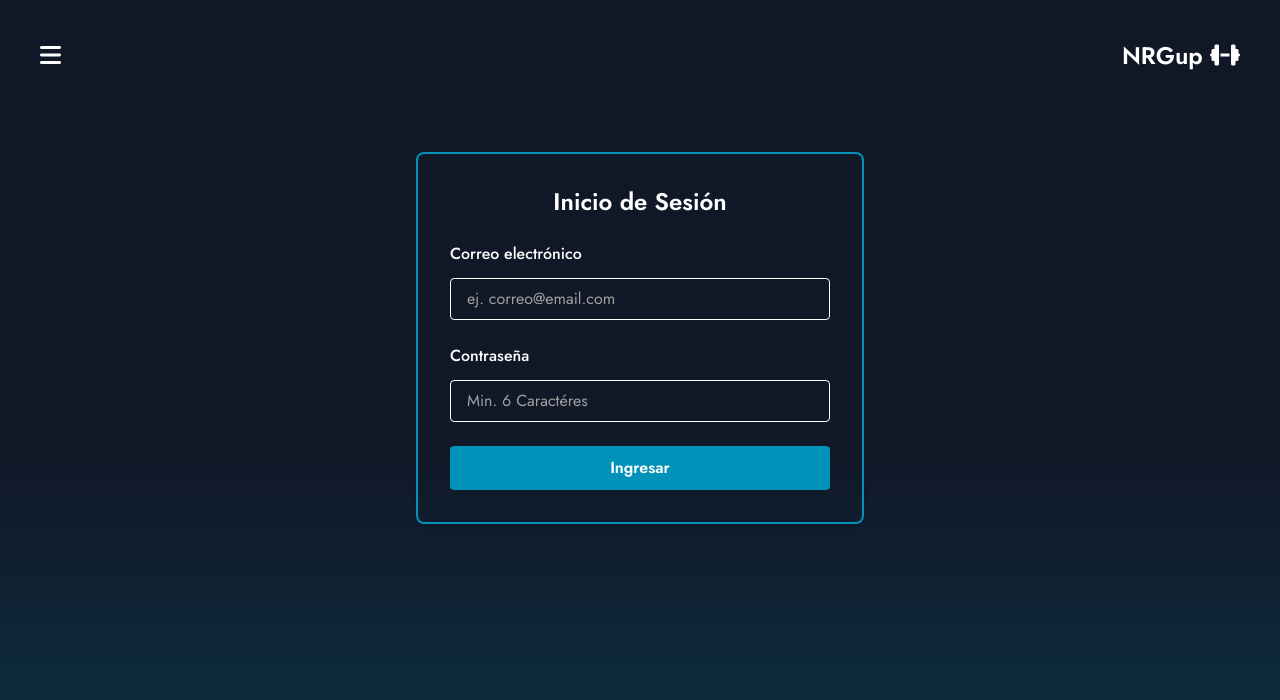
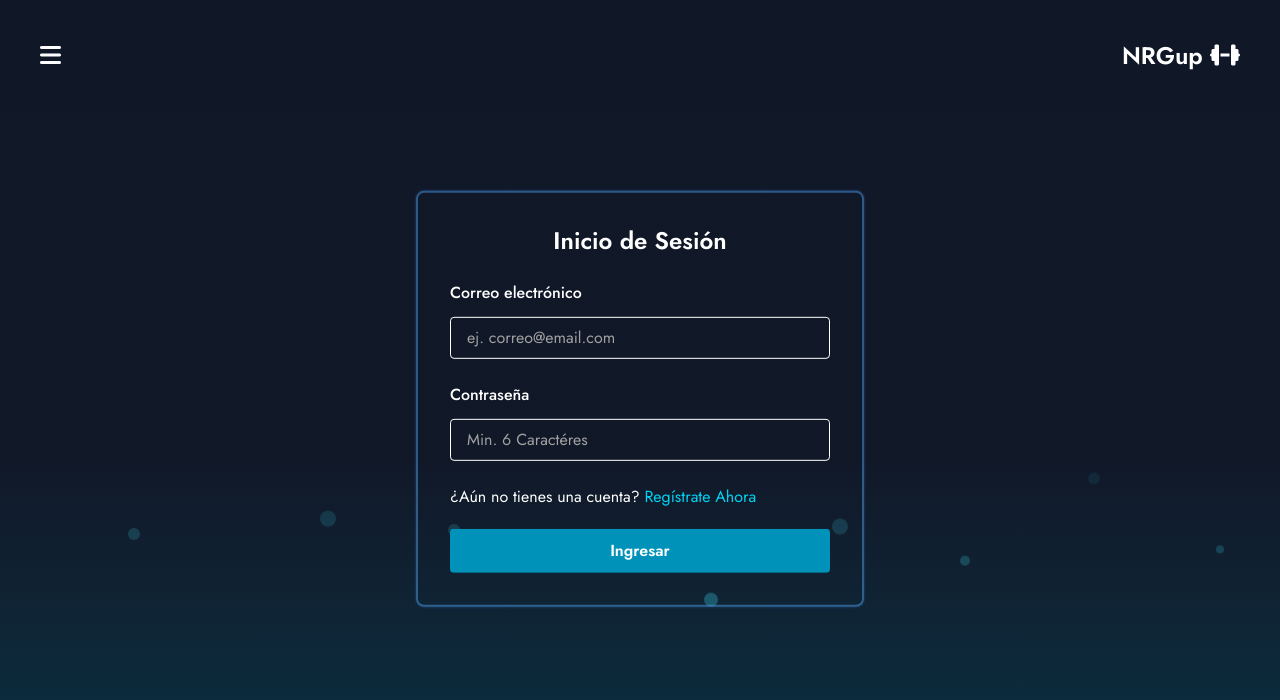
Before and after one commit to Alontop/nrgup, an Angular app: page /login in a window 1280 px wide. Shown: the top 700 px of the page. Built offline with nearby package versions, Linux system fonts and the light colour scheme.

Commit message:
Implementación de animaciones: Bordes parpadeantes, Burbujas de fondo y bloques con levitación

```diff
--- a/src/app/bloque-login/bloque-login.component.html
+++ b/src/app/bloque-login/bloque-login.component.html
@@ -1,5 +1,23 @@
+<style>
+  @keyframes respiracion {
+    0%,
+    100% {
+      border-color: rgba(59, 130, 246, 0.3);
+      box-shadow: 0 0 0px rgba(59, 130, 246, 0.3);
+    }
+    50% {
+      border-color: rgb(108, 207, 247);
+      box-shadow: 0 0 12px rgba(59, 130, 246, 0.8);
+    }
+  }
+
+  .respiracion {
+    animation: respiracion 6s ease-in-out infinite;
+  }
+</style>
+
 <form
-  class="bg-transparent border-2 border-cyan-600 p-8 rounded-lg shadow-md w-150 max-w-md space-y-6 h-auto mt-10"
+  class="bg-transparent border-2 border-cyan-600 p-8 rounded-lg shadow-md w-150 max-w-md space-y-6 h-auto mt-10 respiracion"
 >
   <h2 class="text-2xl font-jost font-semibold text-center text-white">
     Inicio de Sesión
@@ -30,11 +48,19 @@
       placeholder="Min. 6 Caractéres"
     />
   </div>
+  <span class="text-white"
+    >¿Aún no tienes una cuenta?
+    <a
+      href="/registro"
+      class="text-cyan-400 hover:text-cyan-600 transition duration-200"
+      >Regístrate Ahora</a
+    ></span
+  >
 
   <!-- Botón -->
   <button
     type="submit"
-    class="w-full bg-cyan-600 hover:bg-gray-900 border-2 border-transparent hover:border-cyan-500 text-white font-jost font-semibold py-2 px-4 rounded transition duration-250 placeholder-neutral-400"
+    class="w-full bg-cyan-600 hover:bg-gray-900 border-2 border-transparent hover:border-cyan-500 text-white font-jost font-semibold py-2 px-4 rounded transition duration-250 placeholder-neutral-400 mt-5"
   >
     Ingresar
   </button>
--- a/src/app/bloque-registro/bloque-registro.component.html
+++ b/src/app/bloque-registro/bloque-registro.component.html
@@ -1,5 +1,23 @@
+<style>
+  @keyframes breathe {
+    0%,
+    100% {
+      border-color: rgba(59, 130, 246, 0.3);
+      box-shadow: 0 0 0px rgba(59, 130, 246, 0.3);
+    }
+    50% {
+      border-color: rgb(108, 207, 247);
+      box-shadow: 0 0 12px rgba(59, 130, 246, 0.8);
+    }
+  }
+
+  .breathe {
+    animation: breathe 6s ease-in-out infinite;
+  }
+</style>
+
 <form
-  class="bg-transparent border-2 border-cyan-600 p-8 rounded-lg shadow-md w-150 max-w-md space-y-6 h-auto mt-10"
+  class="bg-transparent border-2 border-cyan-600 p-8 rounded-lg shadow-md w-150 max-w-md space-y-6 h-auto mt-10 breathe"
 >
   <h2 class="text-2xl font-jost font-semibold text-center text-white">
     Registro
@@ -55,6 +73,14 @@
       class="w-full px-4 py-2 border rounded focus:outline-none focus:ring focus:border-cyan-500 transition-colors text-white placeholder-neutral-400 mt-2 mb-3"
       placeholder="Min. 6 Caractéres"
     />
+    <span class="text-white"
+      >¿Ya tienes una cuenta?
+      <a
+        href="/login"
+        class="text-cyan-400 hover:text-cyan-600 transition duration-200"
+        >Inicie Sesión</a
+      ></span
+    >
   </div>
 
   <!-- Botón -->
--- a/src/app/login/login.component.html
+++ b/src/app/login/login.component.html
@@ -1,5 +1,93 @@
+<style>
+  @keyframes floatBubble {
+    0% {
+      transform: translateY(0);
+      opacity: 0.6;
+    }
+    50% {
+      opacity: 1;
+    }
+    100% {
+      transform: translateY(-400px);
+      opacity: 0;
+    }
+  }
+
+  .bubble {
+    position: absolute;
+    bottom: -40px;
+    border-radius: 9999px;
+    background-color: rgba(52, 179, 199, 0.459);
+    pointer-events: none;
+    animation: floatBubble linear infinite;
+  }
+
+  @keyframes flotar {
+    0%,
+    100% {
+      transform: translateY(0);
+    }
+    50% {
+      transform: translateY(-5px); /* sube un poco */
+    }
+  }
+
+  .flotar {
+    animation: flotar 6s ease-in-out infinite;
+  }
+</style>
+
 <div
-  class="bg-gradient-to-b from-gray-900 via-gray-900 to-cyan-950 h-full flex justify-center"
+  class="relative bg-gradient-to-b from-gray-900 via-gray-900 to-cyan-950 h-full flex justify-center overflow-hidden"
 >
-  <app-bloque-login></app-bloque-login>
+  <!-- Burbujas -->
+  <span
+    class="bubble w-2 h-2 left-[5%]"
+    style="animation-duration: 5s; animation-delay: 0s"
+  ></span>
+  <span
+    class="bubble w-3 h-3 left-[10%]"
+    style="animation-duration: 6s; animation-delay: 0.5s"
+  ></span>
+  <span
+    class="bubble w-2.5 h-2.5 left-[15%]"
+    style="animation-duration: 4s; animation-delay: 1s"
+  ></span>
+  <span
+    class="bubble w-4 h-4 left-[25%]"
+    style="animation-duration: 6s; animation-delay: 0.3s"
+  ></span>
+  <span
+    class="bubble w-3 h-3 left-[35%]"
+    style="animation-duration: 5s; animation-delay: 1.2s"
+  ></span>
+  <span
+    class="bubble w-2 h-2 left-[45%]"
+    style="animation-duration: 7s; animation-delay: 0s"
+  ></span>
+  <span
+    class="bubble w-3.5 h-3.5 left-[55%]"
+    style="animation-duration: 6s; animation-delay: 1.5s"
+  ></span>
+  <span
+    class="bubble w-4 h-4 left-[65%]"
+    style="animation-duration: 5.5s; animation-delay: 0.8s"
+  ></span>
+  <span
+    class="bubble w-2.5 h-2.5 left-[75%]"
+    style="animation-duration: 7s; animation-delay: 0.2s"
+  ></span>
+  <span
+    class="bubble w-3 h-3 left-[85%]"
+    style="animation-duration: 4.5s; animation-delay: 1s"
+  ></span>
+  <span
+    class="bubble w-2 h-2 left-[95%]"
+    style="animation-duration: 6s; animation-delay: 0.7s"
+  ></span>
+
+  <!-- bloque login  -->
+  <div class="relative z-10 mt-10 flotar">
+    <app-bloque-login></app-bloque-login>
+  </div>
 </div>
--- a/src/app/registro/registro.component.html
+++ b/src/app/registro/registro.component.html
@@ -1,5 +1,96 @@
+<style>
+  @keyframes floatBubble {
+    0% {
+      transform: translateY(0);
+      opacity: 0.6;
+    }
+    50% {
+      opacity: 1;
+    }
+    100% {
+      transform: translateY(-300px);
+      opacity: 0;
+    }
+  }
+
+  .bubble {
+    position: absolute;
+    bottom: -40px;
+    border-radius: 9999px;
+    background-color: rgba(34, 211, 238, 0.4);
+    pointer-events: none;
+    animation: floatBubble linear infinite;
+    z-index: 0;
+  }
+
+  @keyframes flotar {
+    0%,
+    100% {
+      transform: translateY(0);
+    }
+    50% {
+      transform: translateY(-5px); /* sube un poco */
+    }
+  }
+
+  .flotar {
+    animation: flotar 6s ease-in-out infinite;
+  }
+</style>
+
 <div
-  class="bg-gradient-to-b from-gray-900 via-gray-900 to-cyan-950 h-full flex justify-center"
+  class="relative bg-gradient-to-b from-gray-900 via-gray-900 to-cyan-950 h-full flex justify-center overflow-hidden"
 >
-  <app-bloque-registro></app-bloque-registro>
+  <!-- Capa de burbujas flotantes detrás -->
+  <div class="absolute inset-0 z-0">
+    <span
+      class="bubble w-2 h-2 left-[5%]"
+      style="animation-duration: 5s"
+    ></span>
+    <span
+      class="bubble w-3 h-3 left-[10%]"
+      style="animation-duration: 6s; animation-delay: 0.5s"
+    ></span>
+    <span
+      class="bubble w-2.5 h-2.5 left-[15%]"
+      style="animation-duration: 4s; animation-delay: 1s"
+    ></span>
+    <span
+      class="bubble w-4 h-4 left-[25%]"
+      style="animation-duration: 6s; animation-delay: 0.3s"
+    ></span>
+    <span
+      class="bubble w-3 h-3 left-[35%]"
+      style="animation-duration: 5s; animation-delay: 1.2s"
+    ></span>
+    <span
+      class="bubble w-2 h-2 left-[45%]"
+      style="animation-duration: 7s; animation-delay: 0s"
+    ></span>
+    <span
+      class="bubble w-3.5 h-3.5 left-[55%]"
+      style="animation-duration: 6s; animation-delay: 1.5s"
+    ></span>
+    <span
+      class="bubble w-4 h-4 left-[65%]"
+      style="animation-duration: 5.5s; animation-delay: 0.8s"
+    ></span>
+    <span
+      class="bubble w-2.5 h-2.5 left-[75%]"
+      style="animation-duration: 7s; animation-delay: 0.2s"
+    ></span>
+    <span
+      class="bubble w-3 h-3 left-[85%]"
+      style="animation-duration: 4.5s; animation-delay: 1s"
+    ></span>
+    <span
+      class="bubble w-2 h-2 left-[95%]"
+      style="animation-duration: 6s; animation-delay: 0.7s"
+    ></span>
+  </div>
+
+  <!-- Contenido del bloque sin moverse -->
+  <div class="relative z-10 flotar">
+    <app-bloque-registro></app-bloque-registro>
+  </div>
 </div>
```
